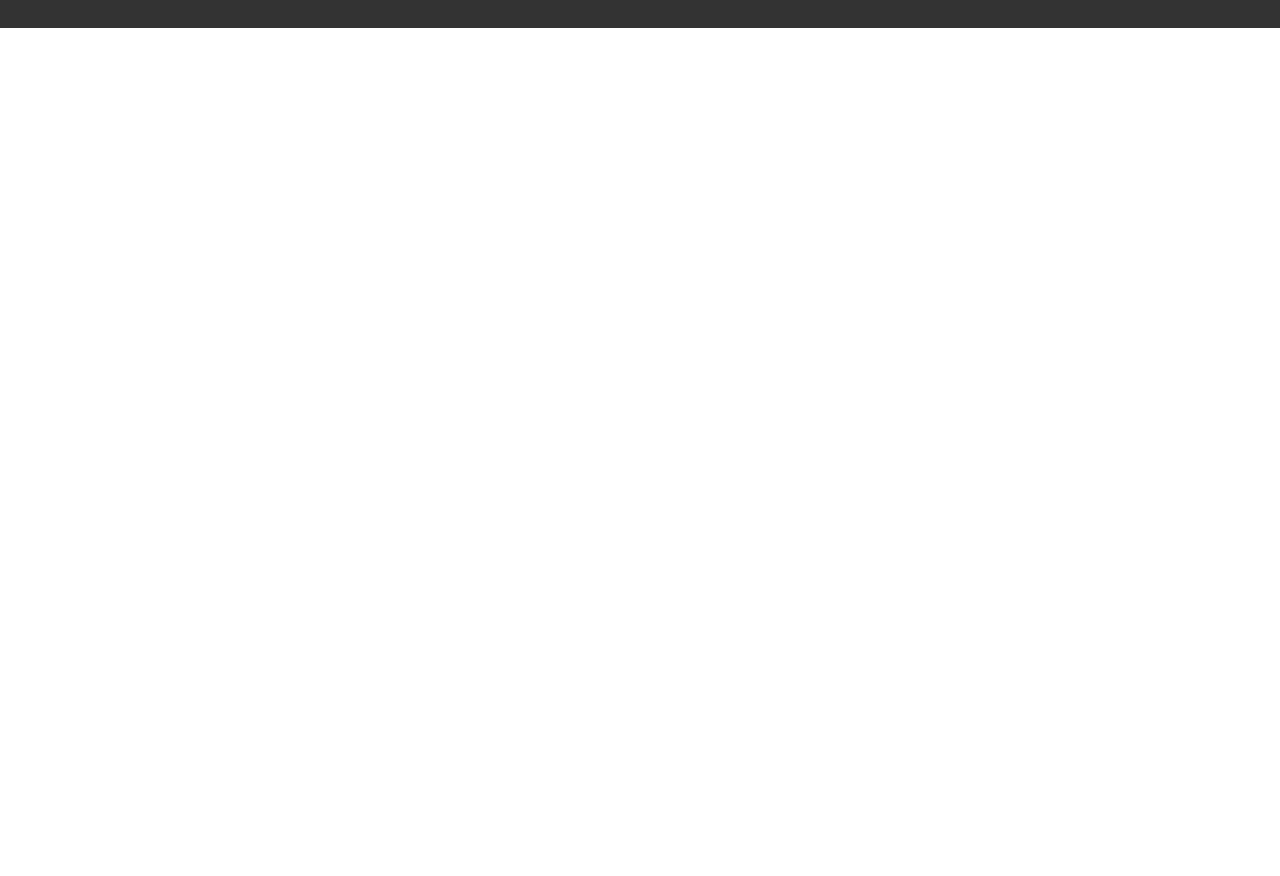
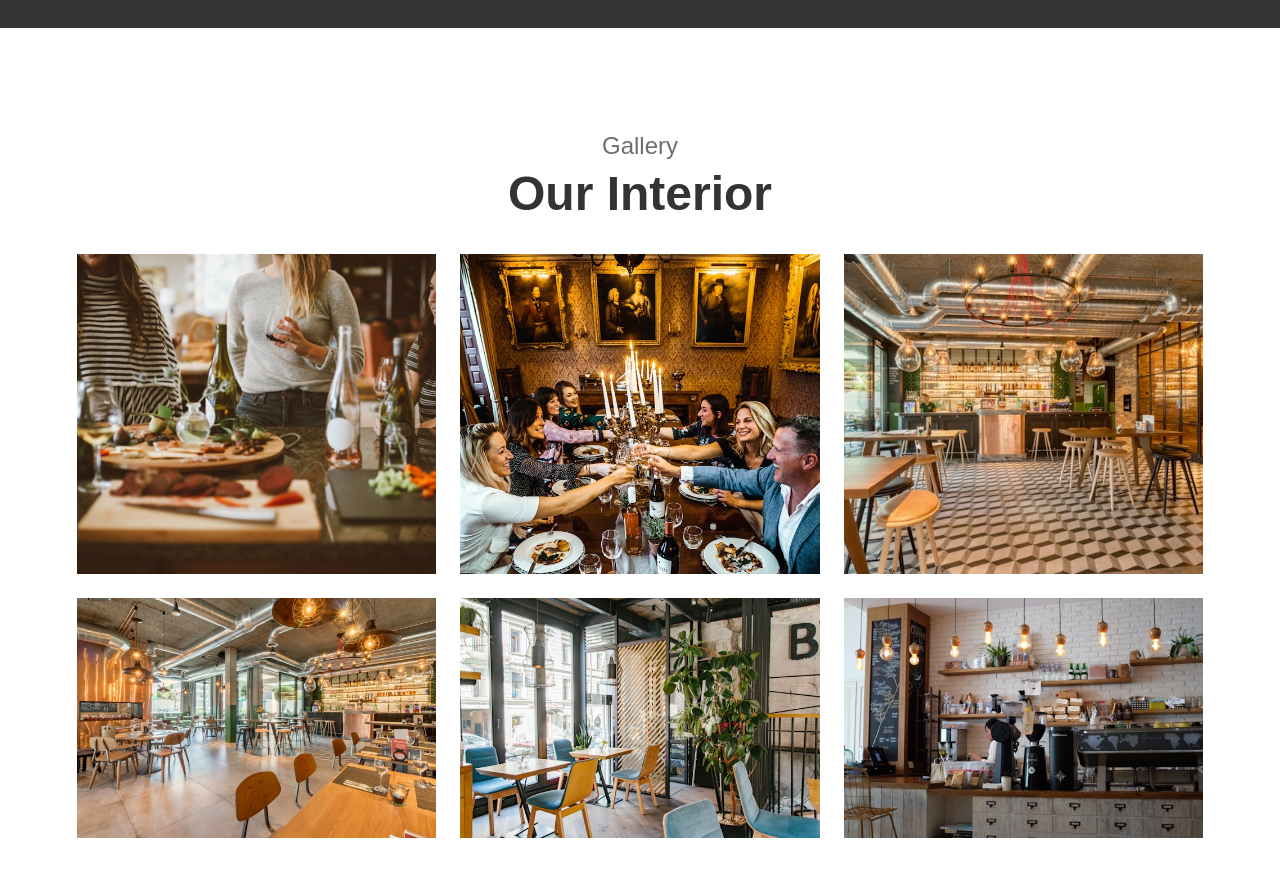
Before and after one commit to TruePadawan/Demeter-Restaurant, a SvelteKit app: page / in a window 1280 px wide. Shown: the part 3160-4036 px from the top of the page. Before the commit the page ends 3188 px from the top, so only its background shows below. Built offline with nearby package versions, Linux system fonts and the light colour scheme; a web font is replaced by a local one.

Commit message:
build gallery section

```diff
--- /dev/null
+++ b/src/lib/components/sections/Gallery.svelte
@@ -0,0 +1,23 @@
+<script>
+	import Interior1 from '$lib/images/interior-1.jpg';
+	import Interior2 from '$lib/images/interior-2.jpg';
+	import Interior3 from '$lib/images/interior-3.jpg';
+	import Interior4 from '$lib/images/interior-4.jpg';
+	import Interior5 from '$lib/images/interior-5.jpg';
+	import Interior6 from '$lib/images/interior-6.jpg';
+</script>
+
+<div class="flex flex-col gap-y-9 px-[2vw] py-[6vw] lg:px-[6vw] lg:py-[8vw]">
+	<div class="text-center">
+		<p class="text-2xl text-primary">Gallery</p>
+		<p class="mt-2 text-5xl font-bold text-secondary">Our Interior</p>
+	</div>
+	<div class="grid grid-cols-1 gap-6 sm:grid-cols-2 md:grid-cols-3">
+		<img class="h-full max-h-80 w-full object-cover" src={Interior1} alt="interior" />
+		<img class="h-full max-h-80 w-full object-cover" src={Interior2} alt="interior" />
+		<img class="h-full max-h-80 w-full object-cover" src={Interior3} alt="interior" />
+		<img class="h-full max-h-80 w-full object-cover" src={Interior4} alt="interior" />
+		<img class="h-full max-h-80 w-full object-cover" src={Interior5} alt="interior" />
+		<img class="h-full max-h-80 w-full object-cover" src={Interior6} alt="interior" />
+	</div>
+</div>
--- a/src/routes/+page.svelte
+++ b/src/routes/+page.svelte
@@ -5,6 +5,7 @@
 	import History from '$lib/components/sections/History.svelte';
 	import SpecialMeals from '$lib/components/sections/SpecialMeals.svelte';
 	import UpcomingEvents from '$lib/components/sections/UpcomingEvents.svelte';
+	import Gallery from '$lib/components/sections/Gallery.svelte';
 
 	let menuIsOpen = false;
 
@@ -41,6 +42,7 @@
 <History />
 <SpecialMeals />
 <UpcomingEvents />
+<Gallery />
 
 <style>
 	:global(body) {
```
